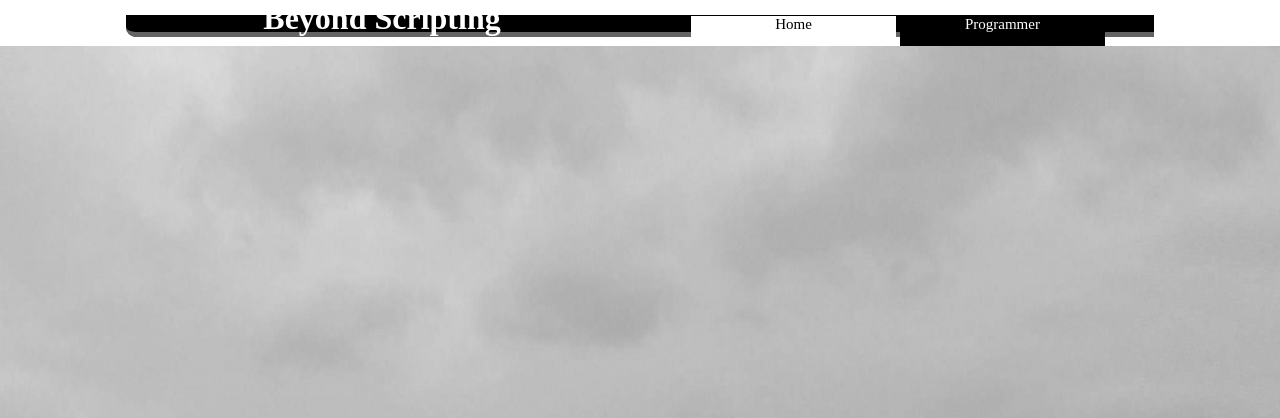
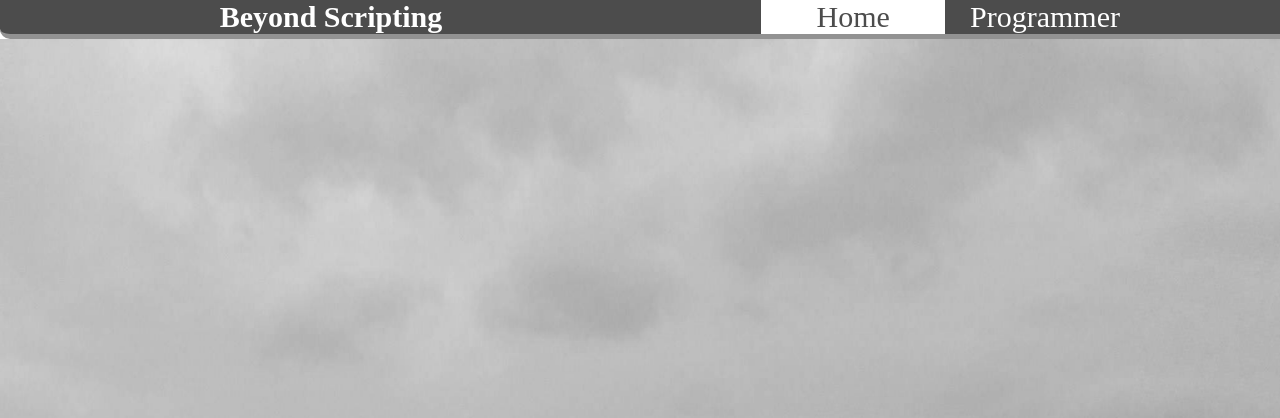
Before and after one commit to SimonMartineau/simonmartineau.github.io, a PHP site: page / in a window 1280 px wide. Shown: the top 418 px of the page. Run offline with PHP 8.4, Linux system fonts and the light colour scheme.

Commit message:
Update BeyondScripting.css

```diff
--- a/CSS/BeyondScripting.css
+++ b/CSS/BeyondScripting.css
@@ -67,37 +67,24 @@ ul
 header
 {
 	width:100%;
-	min-height:30px;
-	display:inline;
+	font-size:15px;
+	text-align:center;
+	display:inline-block;
 	position: sticky;
 	top:0px;
+	opacity:0.7;
 }
-header h1, header nav, .button
+header h1, header nav
 {
-	min-height:30px;
-	text-align:center;
-	margin: auto;
+	width:48%;
 	display:inline-block;
-}
-header h1
-{
-	width:40%;
-	min-width:300px;
-}
-
-header nav
-{
-	width:40%;
+	font-size:30px;
 }
 .button
 {
-	font-size:15px;
-	width:40%;
-	min-width:200px;
-}
-.button:after
-{
-	float: clear;
+	width:30%;
+	min-height:30px;
+	display:inline-block;
 }
 .button:hover
 {
```
